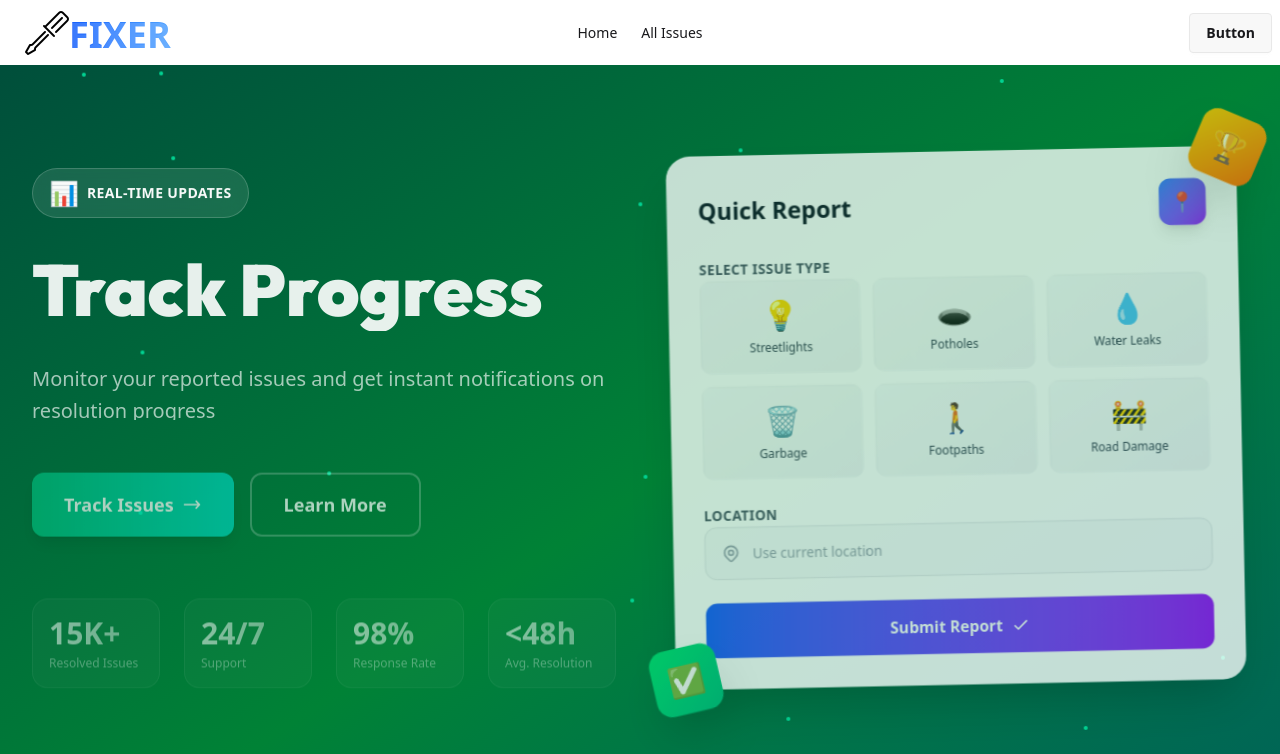
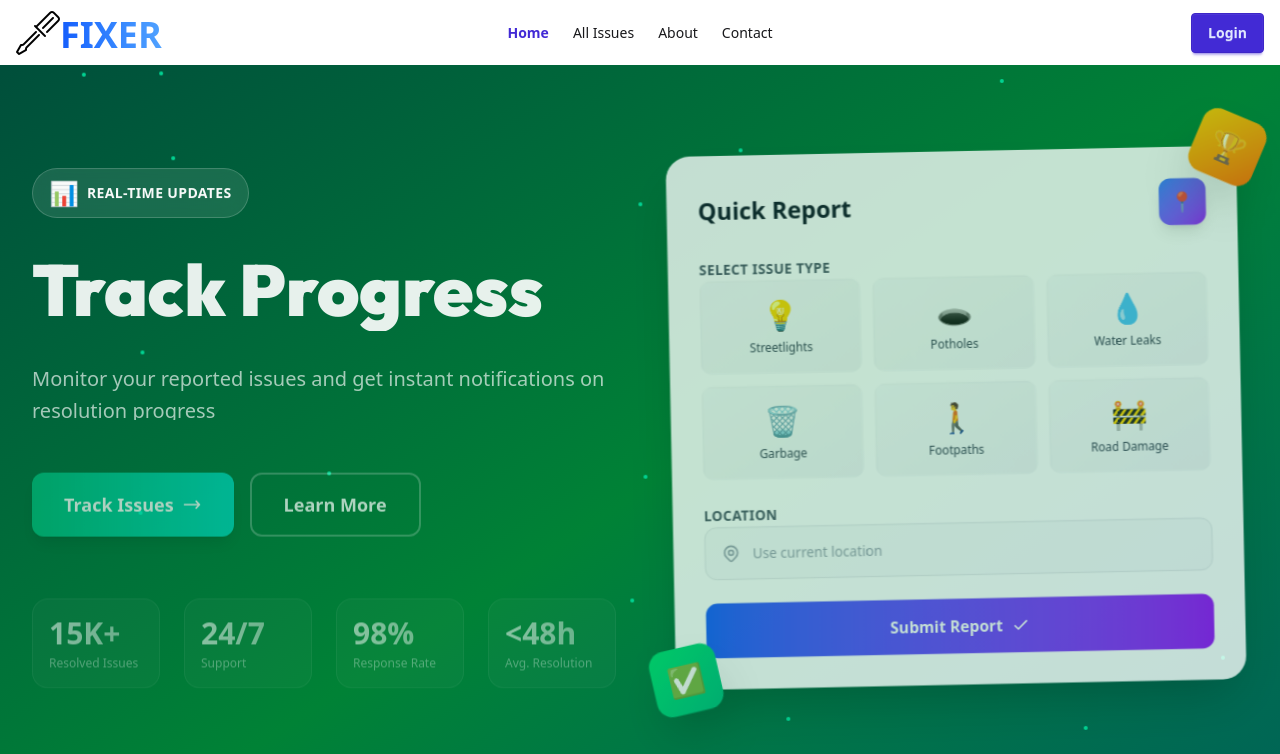
Before and after one commit to MOHITUL/fixer-client-project, a React (Vite) app: page / in a window 1280 px wide. Shown: the top 754 px of the page. Built offline with nearby package versions, Linux system fonts and the light colour scheme.

Commit message:
navbar updated

```diff
--- a/src/contexts/authcontexts/AuthProvider.jsx
+++ b/src/contexts/authcontexts/AuthProvider.jsx
@@ -4,6 +4,7 @@ import {
   signInWithEmailAndPassword,
   signInWithPopup,
   GoogleAuthProvider,
+  signOut,
 } from 'firebase/auth';
 import { auth } from '../../firebase/firebase.init';
 
@@ -23,7 +24,12 @@ const AuthProvider = ({ children }) => {
     return signInWithPopup(auth, googleProvider);
   };
 
+  const signOutUser = () =>{
+    return signOut(auth);
+  }
+
   const authInfo = {
+    signOutUser,
     registerUser,
     signInUser,
     googleLogin,
--- a/src/pages/shared/NavBar.jsx
+++ b/src/pages/shared/NavBar.jsx
@@ -1,35 +1,107 @@
-import React from 'react';
+import { NavLink, Link } from 'react-router';
+import { useContext } from 'react';
 import Logo from '../../components/logo/Logo';
-import { NavLink } from 'react-router';
+import { AuthContext } from '../../contexts/authcontexts/AuthContext';
 
 const NavBar = () => {
-    const links = <>
-        <li><NavLink>Home</NavLink></li>
-        <li><NavLink>All Issues</NavLink></li>
+  const { user, signOutUser } = useContext(AuthContext);
 
+  const handleLogout = async () => {
+    await signOutUser();
+  };
+
+  const links = (
+    <>
+      <li>
+        <NavLink to="/" className={({ isActive }) => isActive ? "font-bold text-primary" : ""}>
+          Home
+        </NavLink>
+      </li>
+      <li>
+        <NavLink to="/all-issues">
+          All Issues
+        </NavLink>
+      </li>
+      <li>
+        <NavLink to="/about">
+          About
+        </NavLink>
+      </li>
+      <li>
+        <NavLink to="/contact">
+          Contact
+        </NavLink>
+      </li>
     </>
+  );
+
   return (
-        <div className="navbar bg-base-100 shadow-sm">
+    <div className="navbar bg-base-100 shadow-md px-4">
+
+      {/* Navbar Start */}
       <div className="navbar-start">
         <div className="dropdown">
           <div tabIndex={0} role="button" className="btn btn-ghost lg:hidden">
-                        <svg xmlns="http://www.w3.org/2000/svg" className="h-5 w-5" fill="none" viewBox="0 0 24 24" stroke="currentColor"> <path strokeLinecap="round" strokeLinejoin="round" strokeWidth="2" d="M4 6h16M4 12h8m-8 6h16" /> </svg>
+            <svg xmlns="http://www.w3.org/2000/svg" className="h-5 w-5" fill="none"
+              viewBox="0 0 24 24" stroke="currentColor">
+              <path strokeLinecap="round" strokeLinejoin="round"
+                strokeWidth="2" d="M4 6h16M4 12h8m-8 6h16" />
+            </svg>
           </div>
+
           <ul
-                        tabIndex="-1"
-                        className="menu menu-sm dropdown-content bg-base-100 rounded-box z-1 mt-3 w-52 p-2 shadow">
+            tabIndex={0}
+            className="menu menu-sm dropdown-content mt-3 z-1 p-2 shadow bg-base-100 rounded-box w-52"
+          >
             {links}
           </ul>
         </div>
-                <a className="btn btn-ghost "><Logo /></a>
+
+          <Logo />
       </div>
+
+      {/* Navbar Center */}
       <div className="navbar-center hidden lg:flex">
         <ul className="menu menu-horizontal px-1">
           {links}
         </ul>
       </div>
+
+      {/* Navbar End */}
       <div className="navbar-end">
-                <a className="btn">Button</a>
+        {!user ? (
+          <Link to="/login" className="btn btn-primary">
+            Login
+          </Link>
+        ) : (
+          <div className="dropdown dropdown-end">
+            <label tabIndex={0} className="btn btn-ghost btn-circle avatar">
+              <div className="w-10 rounded-full ring ring-primary ring-offset-base-100 ring-offset-2">
+                <img
+                  src={user.photoURL || "https://i.ibb.co/2yZ4Z3b/user.png"}
+                  alt="profile"
+                />
+              </div>
+            </label>
+
+            <ul
+              tabIndex={0}
+              className="mt-3 z-1 p-2 shadow menu menu-sm dropdown-content bg-base-100 rounded-box w-52"
+            >
+              <li className="px-3 py-2 text-sm font-semibold">
+                {user.displayName || "User"}
+              </li>
+              <li>
+                <Link to="/dashboard">Dashboard</Link>
+              </li>
+              <li>
+                <button onClick={handleLogout} className="text-red-500">
+                  Logout
+                </button>
+              </li>
+            </ul>
+          </div>
+        )}
       </div>
     </div>
   );
```
Lines whose indentation alone changed are shown as unchanged.
